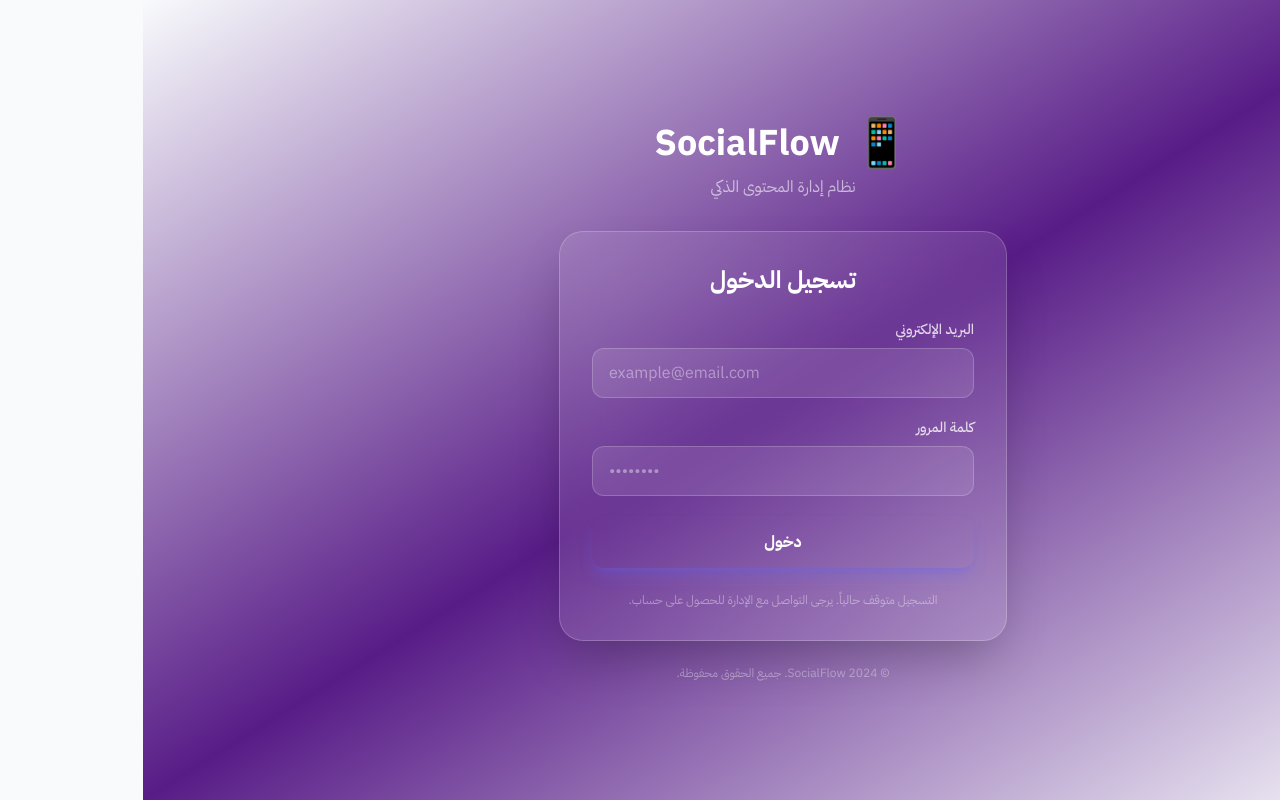
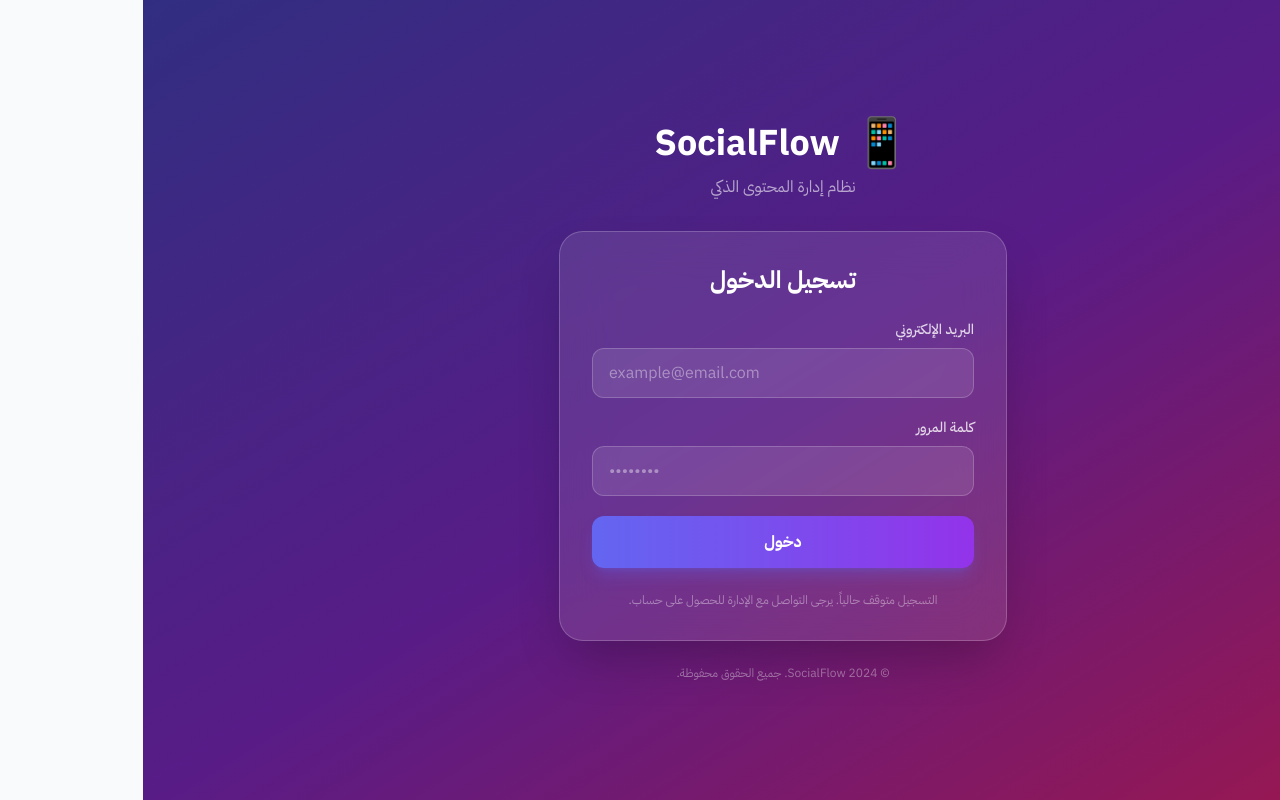
Before and after one commit to purity091/social-flow, a React (Vite) app: page / in a window 1280 px wide. Built offline with nearby package versions, Linux system fonts and the light colour scheme; no server answers.

Commit message:
اصلاح نهائي

```diff
--- a/index.css
+++ b/index.css
@@ -1,4 +1,6 @@
-@import 'tailwindcss';
+@tailwind base;
+@tailwind components;
+@tailwind utilities;
 
 * {
   box-sizing: border-box;
--- a/package.json
+++ b/package.json
@@ -15,10 +15,11 @@
     "react-dom": "^19.2.4"
   },
   "devDependencies": {
-    "@tailwindcss/vite": "^4.1.18",
     "@types/node": "^22.14.0",
     "@vitejs/plugin-react": "^5.0.0",
-    "tailwindcss": "^4.1.18",
+    "autoprefixer": "^10.4.24",
+    "postcss": "^8.5.6",
+    "tailwindcss": "^3.4.19",
     "typescript": "~5.8.2",
     "vite": "^6.2.0",
     "vite-plugin-pwa": "^1.2.0"
--- /dev/null
+++ b/postcss.config.js
@@ -0,0 +1,6 @@
+export default {
+    plugins: {
+        tailwindcss: {},
+        autoprefixer: {},
+    },
+};
--- /dev/null
+++ b/tailwind.config.js
@@ -0,0 +1,13 @@
+/** @type {import('tailwindcss').Config} */
+export default {
+    content: [
+        './index.html',
+        './**/*.{js,ts,jsx,tsx}',
+        '!./node_modules/**',
+        '!./dist/**',
+    ],
+    theme: {
+        extend: {},
+    },
+    plugins: [],
+};
--- a/vite.config.ts
+++ b/vite.config.ts
@@ -1,7 +1,6 @@
 import path from 'path';
 import { defineConfig, loadEnv } from 'vite';
 import react from '@vitejs/plugin-react';
-import tailwindcss from '@tailwindcss/vite';
 import { VitePWA } from 'vite-plugin-pwa';
 
 // Plugin to remove Tailwind CDN script in production build
@@ -28,8 +27,7 @@ export default defineConfig(({ mode }) => {
     },
     plugins: [
       react(),
-      tailwindcss(),
-      // Remove CDN in production since Tailwind is now bundled
+      // Remove CDN in production since Tailwind is now bundled via PostCSS
       isProd && removeTailwindCDN(),
       VitePWA({
         registerType: 'autoUpdate',
```
Also changed, not shown: 1 other file (tests, documents, lock files or other folders).
